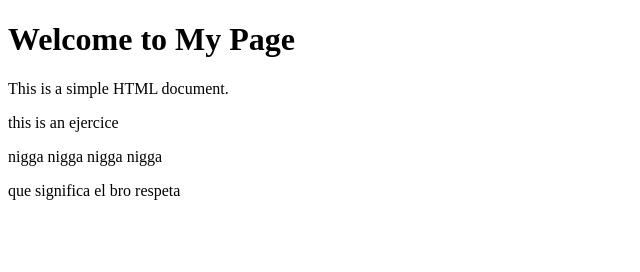
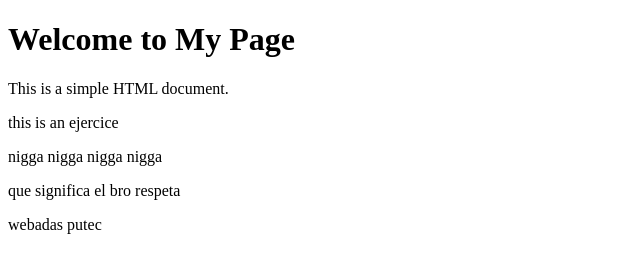
Before and after one commit to Pablodelosbackyardigans07/Practica, a plain HTML site: page index.html in a window 1280 px wide. Shown: the whole page, without its empty margins (0-640 px from the left). Drawn offline with Linux system fonts and the light colour scheme.

Commit message:
update 1.1.4

```diff
--- a/index.html
+++ b/index.html
@@ -12,5 +12,6 @@
     <p>this is an ejercice</p>
     <p>nigga nigga nigga nigga</p>
 <p>que significa el bro respeta</p>
+<p>webadas putec</p>
 </body>
 </html>
```
Also changed, not shown: 1 other file.
